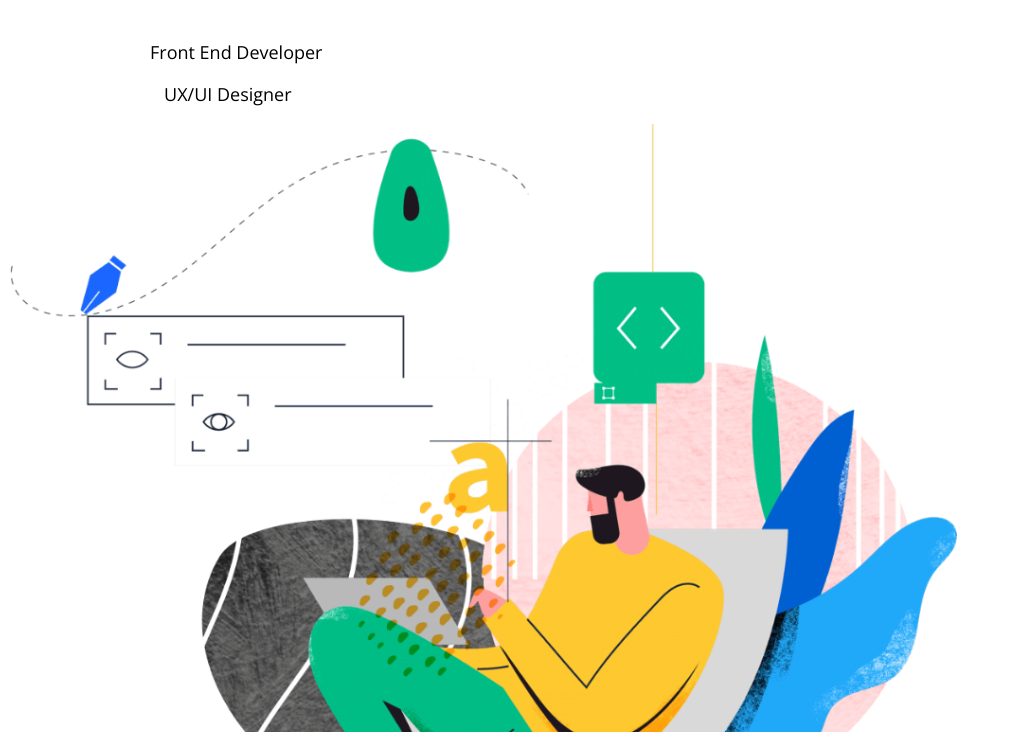
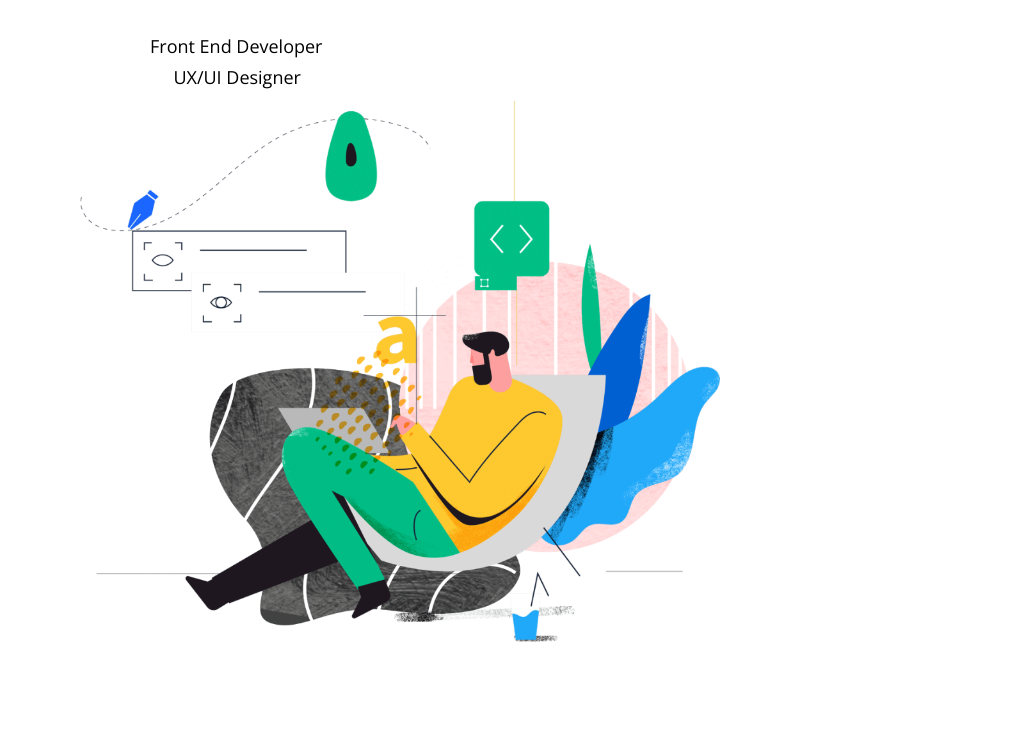
Before and after one commit to 14042022/Website, a plain HTML site: page index.html in a window 1280 px wide. Shown: the part 68-800 px from the top of the page, without its empty margins (0-1010 px from the left). Drawn offline with nearby package versions, Linux system fonts and the light colour scheme.

Commit message:
Update 1.8

```diff
--- a/index.html
+++ b/index.html
@@ -21,7 +21,7 @@
                 <div class="paragraph">
                     <h10>
                         <p>Front End Developer</p>
-                        <p>&nbsp&nbsp&nbspUX/UI Designer</p>
+                        <p>&nbsp &nbsp&nbsp  UX/UI Designer</p>
                     </h10>
                 <div class = "image">
                     <img src="image.png" alt="sample portfolio illustration">
--- a/style.css
+++ b/style.css
@@ -1,5 +1,5 @@
 .body {
-  margin: 1.5em;
+  margin: 1em;
 }
 .header {
     color: rgb(0, 0, 0);
@@ -32,14 +32,15 @@
     font-size: 18px;
     position:fixed; left:150px; top:90px;
     font-family: 'Open Sans', sans-serif;
+    line-height: 0.7;
   }
   img {
-    max-width: 100%;
+    max-width: 50%;
     max-height: 100%;
     object-fit: contain;
-    position:fixed; left:10px;
+    position:fixed; left:80px;
    }
    .image {
-    height: 200px;
-    width: 200px;
+    height: 300px;
+    width: 300px;
    }
```
